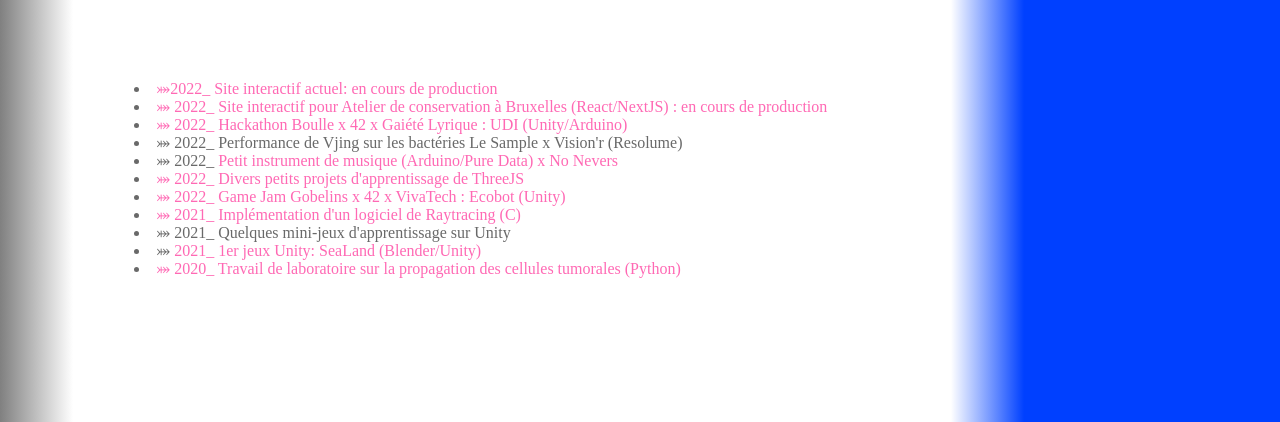
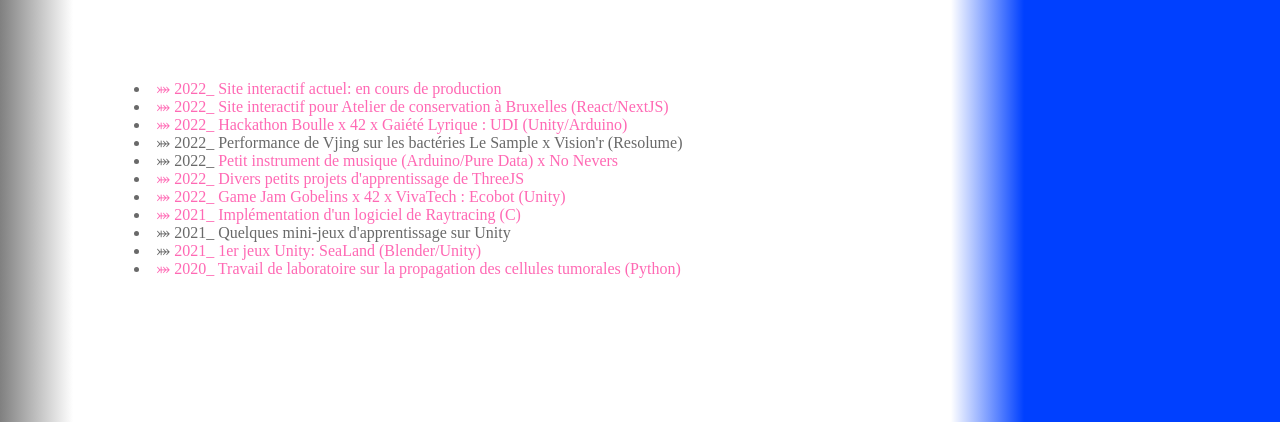
Before and after one commit to nn33sy/hinhesh.github.io, a plain HTML site: page projets.html in a window 1280 px wide. Shown: the part 378-800 px from the top of the page. Drawn offline with Linux system fonts and the light colour scheme; files whose address does not match are found by name.

Commit message:
modify href

```diff
--- a/projets.html
+++ b/projets.html
@@ -26,9 +26,9 @@
 
 	    <div class="wrapper">
             <h1>Projets et autres ...</h1>
-            <li><a  href="./index.html">⤗2022_ Site interactif actuel: en cours de production</a></li>
+            <li><a  href="./index.html">⤗ 2022_ Site interactif actuel: en cours de production</a></li>
 
-            <li><a href="https://cocoweb.vercel.app/">⤗ 2022_ Site interactif pour Atelier de conservation à Bruxelles (React/NextJS) : en cours de production</a></li>
+            <li><a href="https://cocoweb.vercel.app/">⤗ 2022_ Site interactif pour Atelier de conservation à Bruxelles (React/NextJS)</a></li>
             <li> <a href="./udi.html">⤗ 2022_ Hackathon Boulle x 42 x Gaiété Lyrique : UDI (Unity/Arduino)</a>
             </li>
             <li>⤗ 2022_ Performance de Vjing sur les bactéries Le Sample x Vision'r (Resolume)</li>
```
